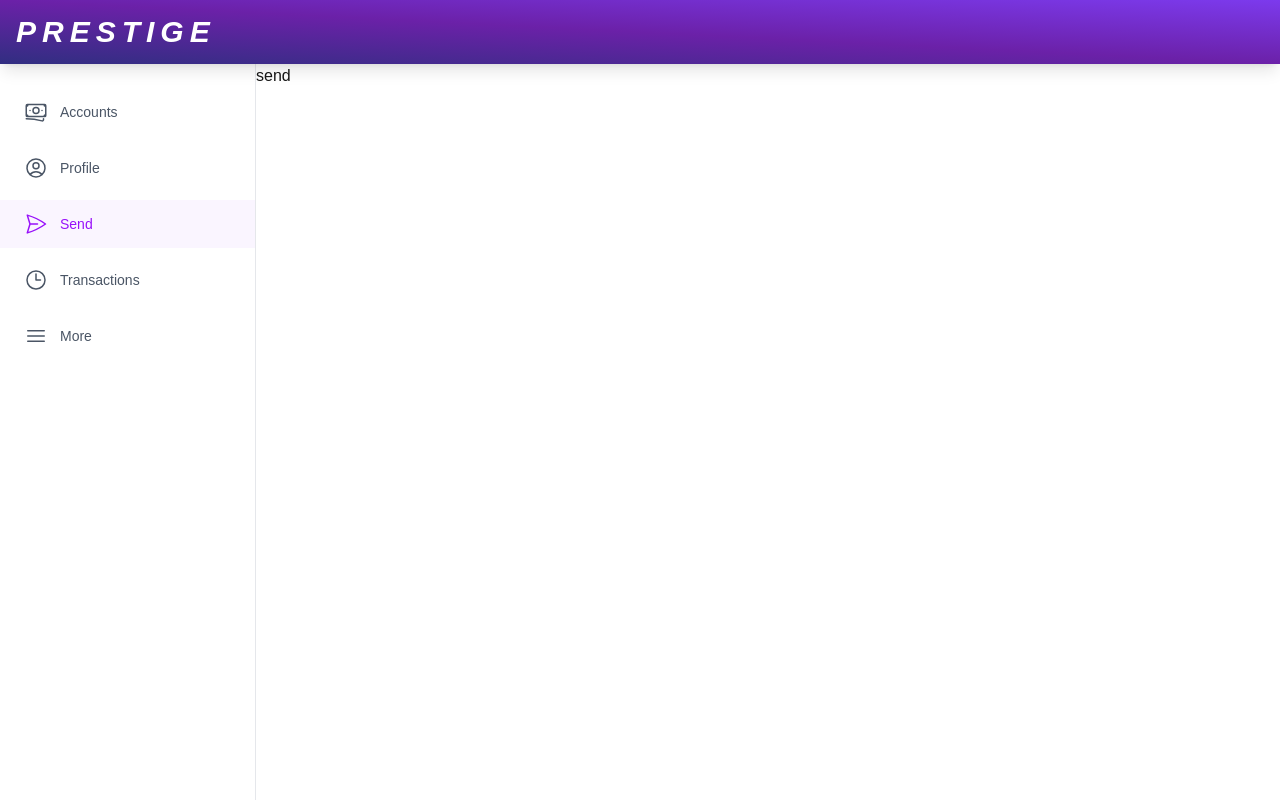
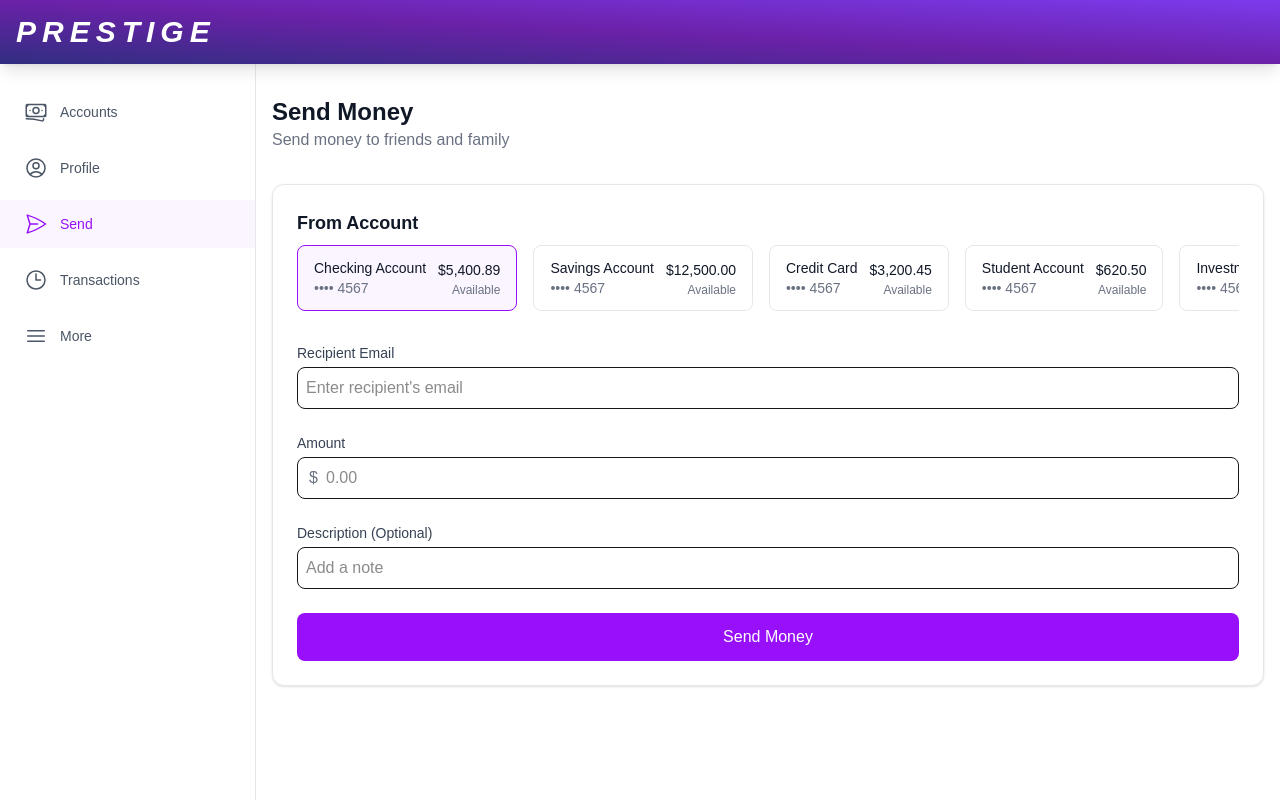
Before and after one commit to dgarcia1724/prestige-finance, a Next.js app: page /send in a window 1280 px wide. Built offline with nearby package versions, Linux system fonts and the light colour scheme; a web font is replaced by a local one.

Commit message:
created send page

```diff
--- a/src/app/send/page.tsx
+++ b/src/app/send/page.tsx
@@ -1,5 +1,139 @@
-import React from "react";
+"use client";
 
-export default function page() {
-  return <div>send</div>;
+import { useSelector, useDispatch } from "react-redux";
+import { RootState } from "@/store/store";
+import { selectAccount } from "@/store/slices/accountSlice";
+import { useState } from "react";
+
+export default function SendPage() {
+  const dispatch = useDispatch();
+  const { accounts, selectedAccountId } = useSelector(
+    (state: RootState) => state.account
+  );
+  const [recipientEmail, setRecipientEmail] = useState("");
+  const [amount, setAmount] = useState("");
+  const [description, setDescription] = useState("");
+
+  // Get the selected account
+  const selectedAccount = accounts.find((acc) => acc.id === selectedAccountId);
+
+  // Format currency
+  const formatCurrency = (amount: number) => {
+    return new Intl.NumberFormat("en-US", {
+      style: "currency",
+      currency: "USD",
+    }).format(Math.abs(amount));
+  };
+
+  if (!selectedAccount) {
+    return (
+      <div className="container mx-auto px-4 py-8">
+        <div className="mb-8">
+          <h1 className="text-2xl font-bold text-gray-900">Send Money</h1>
+          <p className="text-gray-500">
+            Please select an account to send money from
+          </p>
+        </div>
+      </div>
+    );
+  }
+
+  return (
+    <div className="container mx-auto px-4 py-8">
+      <div className="mb-8">
+        <h1 className="text-2xl font-bold text-gray-900">Send Money</h1>
+        <p className="text-gray-500">Send money to friends and family</p>
+      </div>
+
+      <div className="bg-white rounded-xl shadow-sm border border-gray-200 p-6">
+        {/* Account Selection */}
+        <div className="mb-6">
+          <h2 className="text-lg font-semibold text-gray-900 mb-2">
+            From Account
+          </h2>
+          <div className="flex gap-4 overflow-x-auto pb-2">
+            {accounts.map((account) => (
+              <button
+                key={account.id}
+                onClick={() => dispatch(selectAccount(account.id))}
+                className={`flex items-center gap-3 px-4 py-3 rounded-lg border transition-colors cursor-pointer whitespace-nowrap ${
+                  selectedAccountId === account.id
+                    ? "border-purple-600 bg-purple-50"
+                    : "border-gray-200 hover:border-purple-200"
+                }`}
+              >
+                <div className="flex flex-col items-start">
+                  <span className="text-sm font-medium text-gray-900">
+                    {account.type}
+                  </span>
+                  <span className="text-sm text-gray-500">
+                    •••• {account.accountNumber.slice(-4)}
+                  </span>
+                </div>
+                <div className="text-right">
+                  <span className="text-sm font-medium text-gray-900">
+                    {formatCurrency(account.balance)}
+                  </span>
+                  <span className="text-xs text-gray-500 block">Available</span>
+                </div>
+              </button>
+            ))}
+          </div>
+        </div>
+
+        {/* Send Money Form */}
+        <div className="space-y-6">
+          <div>
+            <label className="block text-sm font-medium text-gray-700 mb-1">
+              Recipient Email
+            </label>
+            <input
+              type="email"
+              value={recipientEmail}
+              onChange={(e) => setRecipientEmail(e.target.value)}
+              placeholder="Enter recipient's email"
+              className="w-full p-2 border rounded-lg"
+            />
+          </div>
+
+          <div>
+            <label className="block text-sm font-medium text-gray-700 mb-1">
+              Amount
+            </label>
+            <div className="relative">
+              <span className="absolute left-3 top-1/2 -translate-y-1/2 text-gray-500">
+                $
+              </span>
+              <input
+                type="number"
+                value={amount}
+                onChange={(e) => setAmount(e.target.value)}
+                placeholder="0.00"
+                className="w-full p-2 pl-7 border rounded-lg"
+                min="0"
+                step="0.01"
+              />
+            </div>
+          </div>
+
+          <div>
+            <label className="block text-sm font-medium text-gray-700 mb-1">
+              Description (Optional)
+            </label>
+            <input
+              type="text"
+              value={description}
+              onChange={(e) => setDescription(e.target.value)}
+              placeholder="Add a note"
+              className="w-full p-2 border rounded-lg"
+            />
+          </div>
+
+          <button className="w-full bg-purple-600 text-white px-4 py-3 rounded-lg hover:bg-purple-700 transition-colors cursor-pointer">
+            Send Money
+          </button>
+        </div>
+      </div>
+    </div>
+  );
 }
```
